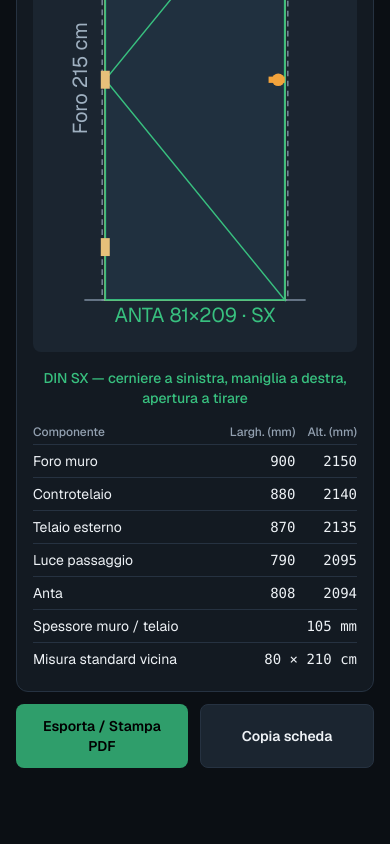
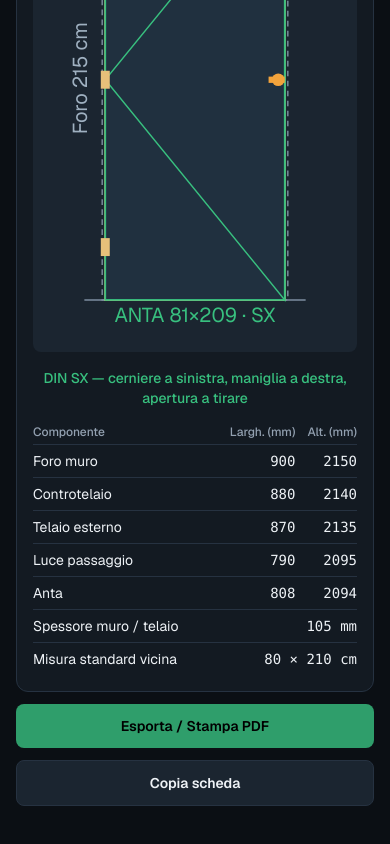
Before and after one commit to ero12300/generale, a Next.js app in the folder apps/porte/: page / in a window 390 px wide. Shown: the part 1707-2551 px from the top of the page. Built offline with nearby package versions, Linux system fonts and the light colour scheme.

Commit message:
fix(porte): impila i pulsanti export su mobile e ignora next-env.d.ts nel lint
Co-authored-by: ero12300 <ero12300@users.noreply.github.com>

```diff
--- a/apps/porte/eslint.config.mjs
+++ b/apps/porte/eslint.config.mjs
@@ -12,7 +12,7 @@ const compat = new FlatCompat({
 const eslintConfig = [
   ...compat.extends("next/core-web-vitals", "next/typescript"),
   {
-    ignores: [".next/**", "node_modules/**"],
+    ignores: [".next/**", "node_modules/**", "next-env.d.ts"],
   },
 ];
 
--- a/apps/porte/src/app/page.tsx
+++ b/apps/porte/src/app/page.tsx
@@ -306,7 +306,7 @@ export default function Home() {
             )}
           </div>
 
-          <div className="no-print mt-3 flex gap-3">
+          <div className="no-print mt-3 flex flex-col gap-3 sm:flex-row">
             <button type="button" onClick={() => window.print()} className={btnPrimary}>
               Esporta / Stampa PDF
             </button>
```
